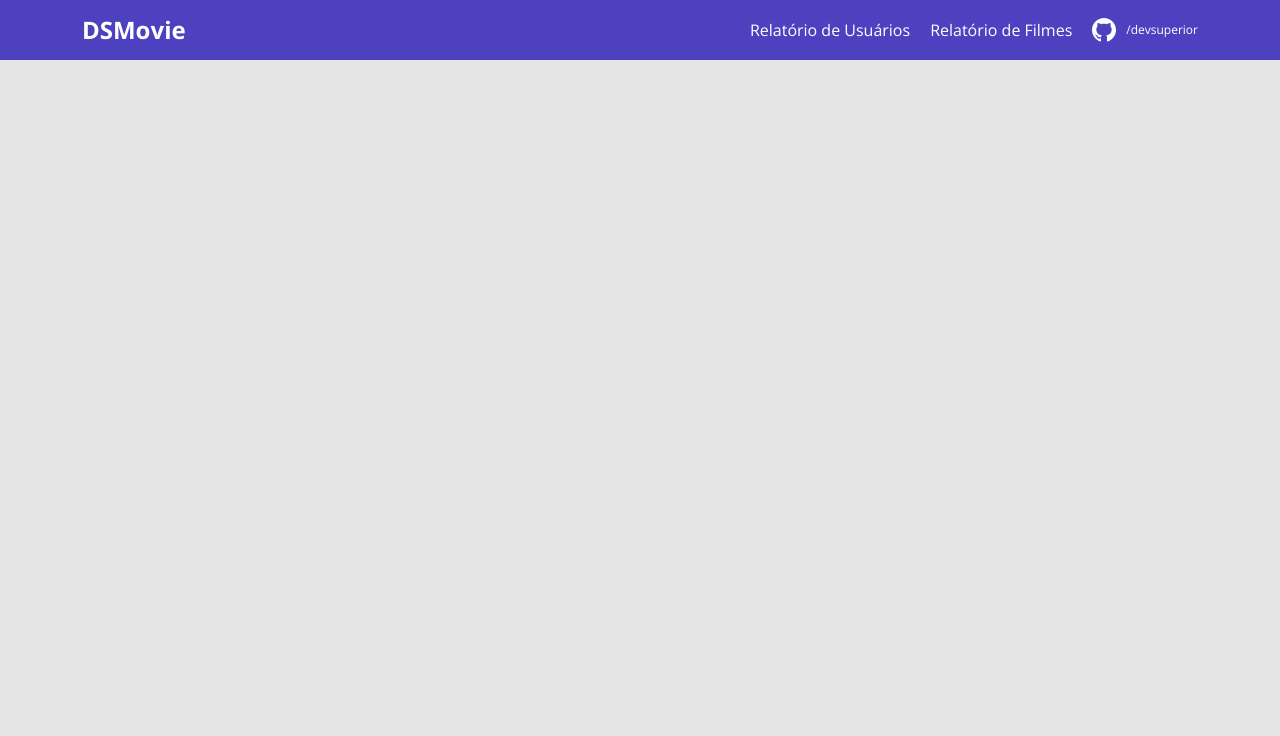
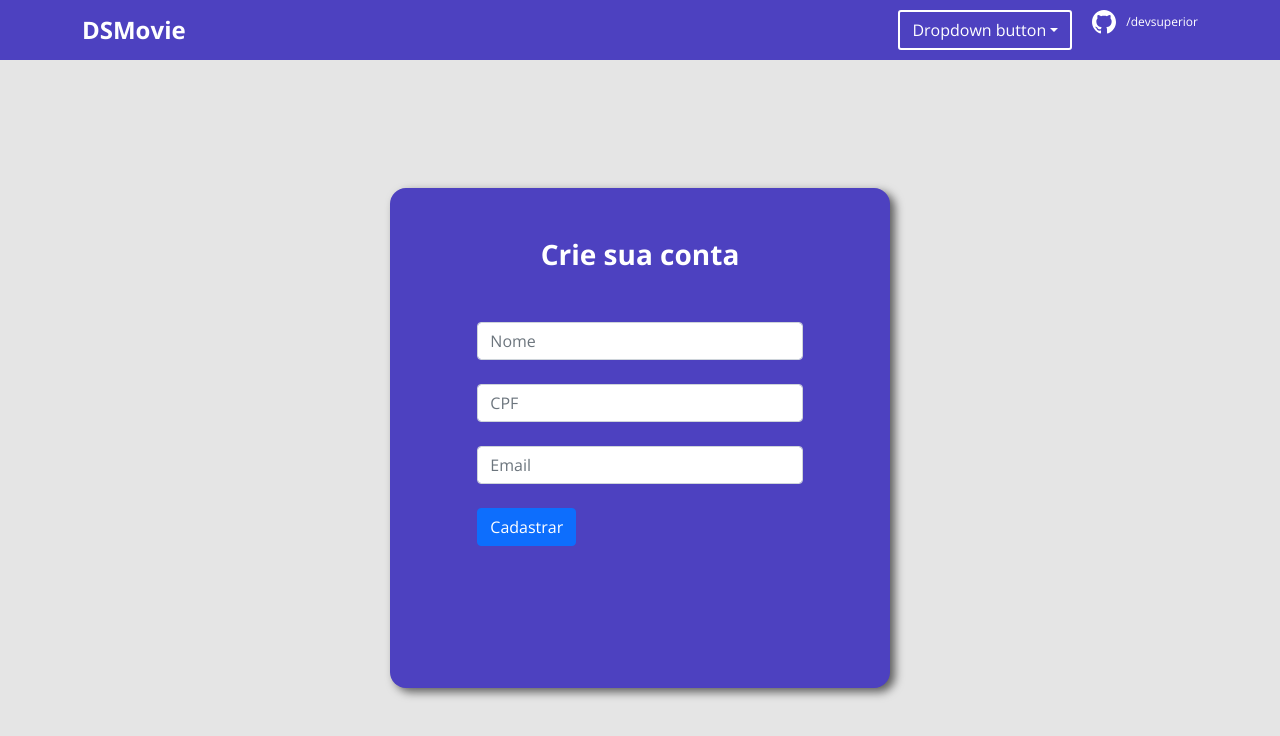
Before and after one commit to Filipe-Fonseca-Silva/dsmovie, a React (Create React App) app in the folder frontend/: page /cadastro/usuarios in a window 1280 px wide. Shown: the top 736 px of the page. Built offline with nearby package versions, Linux system fonts and the light colour scheme; no server answers.

Commit message:
Tela de cadastro

```diff
--- a/frontend/package.json
+++ b/frontend/package.json
@@ -12,8 +12,9 @@
     "@types/react-dom": "^18.0.1",
     "@types/react-router-dom": "5.3.2",
     "axios": "0.24.0",
-    "bootstrap": "5.1.3",
+    "bootstrap": "^5.1.3",
     "react": "^18.0.0",
+    "react-bootstrap": "^2.4.0",
     "react-dom": "^18.0.0",
     "react-router-dom": "6.2.1",
     "react-scripts": "5.0.1",
--- a/frontend/src/App.tsx
+++ b/frontend/src/App.tsx
@@ -8,6 +8,7 @@ import Form from 'pages/Form';
 import Navbar from "components/Navbar";
 import RelatoriosUsuarios from "components/Relatorios/usuarios";
 import RelatoriosFilmes from "components/Relatorios/filmes";
+import CadastroUsuarios from "components/CadastroUsuarios";
 
 function App() {
   return (
@@ -18,8 +19,9 @@ function App() {
         <Route path="/form">
           <Route path=":movieId" element={<Form />} />
         </Route>
-        <Route path="/relatorios/usuarios" element={<RelatoriosUsuarios/>}/>
+        <Route path="/relatorios/usuarios" element={<RelatoriosUsuarios/>} />
         <Route path="/relatorios/filmes" element={<RelatoriosFilmes />} />
+        <Route path="/cadastro/usuarios" element={<CadastroUsuarios/>} />
       </Routes>
     </BrowserRouter>
   );
--- /dev/null
+++ b/frontend/src/components/CadastroUsuarios/index.tsx
@@ -0,0 +1,34 @@
+import './style.css';
+
+const CadastroUsuarios = () => {
+
+    return (
+        <>
+            <div className='container-cadastro'>
+                <div className="container-tela-login">
+                    <h3>Crie sua conta</h3>
+                    <div className="container-inputs">
+                        <form>
+                            <div className='row' style={{ marginTop: "50px" }}>
+                                <div className='col-md-8 offset-md-2'>
+                                    <input className='form-control' type="text" placeholder="Nome" /><br></br>
+                                </div>
+                                <div className='col-md-8 offset-md-2'>
+                                    <input className='form-control' type="text" placeholder="CPF" /><br></br>
+                                </div>
+                                <div className='col-md-8 offset-md-2'>
+                                    <input className='form-control' type="text" placeholder="Email" /><br></br>
+                                </div>
+                                <div className='col-md-8 offset-md-2'>
+                                    <button className='btn btn-primary' type='submit'>Cadastrar</button>
+                                </div>
+                            </div>
+                        </form>
+                    </div>
+                </div>
+            </div>
+        </>
+    );
+}
+
+export default CadastroUsuarios;
--- /dev/null
+++ b/frontend/src/components/CadastroUsuarios/style.css
@@ -0,0 +1,26 @@
+* {
+    margin: 0;
+    padding: 0;
+    box-sizing: border-box;
+}
+
+h3 {
+    color: white;
+    text-align: center;
+    margin-top: 50px;
+    font-weight: 700;
+}
+
+.container-cadastro {
+    display: flex;
+    justify-content: center;
+    margin-top: 10%;
+}
+
+.container-tela-login {
+    width: 500px;
+    height: 500px;
+    background: #4D41C0;
+    box-shadow: 5px 4px 10px rgba(0, 0, 0, 0.6);
+    border-radius: 16px;
+}
--- a/frontend/src/components/Navbar/index.tsx
+++ b/frontend/src/components/Navbar/index.tsx
@@ -1,16 +1,32 @@
 import { ReactComponent as GithubIcon } from 'assets/img/github.svg';
+import { Dropdown, DropdownButton } from 'react-bootstrap';
 import './style.css';
 
 function Navbar() {
+    let drop = document.getElementsByClassName('dropdown-toggle') as HTMLCollectionOf<any>;
+    setTimeout(() =>{
+        if(drop.length > 0){
+
+            drop[0].classList.remove('btn-primary');
+            drop[0].classList.add('dropDown-navbar');
+        }
+    }, 200);
 
     return (
         <header>
             <nav className="container">
                 <div className="dsmovie-nav-content">
-                    <h1>DSMovie</h1>
-                    <div style={{display:"flex"}}>
-                        <a href="/relatorios/usuarios" style={{marginRight:"20px"}}>Relatório de Usuários</a>
-                        <a href="/relatorios/filmes" style={{marginRight:"20px"}}>Relatório de Filmes</a>
+                    <h1>
+                        <a href='/'>DSMovie</a>
+                    </h1>
+                    <div style={{ display: "flex" }}>
+
+                        <DropdownButton id="dropdown-basic-button" title="Dropdown button" style={{marginRight:"20px"}}>
+                            <Dropdown.Item href="/relatorios/usuarios">Relatórios de Usuários</Dropdown.Item>
+                            <Dropdown.Item href="/relatorios/filmes">Relatórios de Filmes</Dropdown.Item>
+                            <Dropdown.Item href="cadastro/usuarios">Cadastro de Usuários</Dropdown.Item>
+                        </DropdownButton>
+
                         <a href="https://github.com/devsuperior">
                             <div className="dsmovie-contact-container">
                                 <GithubIcon />
--- a/frontend/src/components/Navbar/style.css
+++ b/frontend/src/components/Navbar/style.css
@@ -27,3 +27,16 @@ header {
     margin: 0 0 0 10px;
     font-size: 12px;
 }
+
+.dropDown-navbar {
+    border: 2px solid white !important;
+    background: #4D41C0 !important;
+    color: white !important;
+    border-radius: 3px;
+}
+
+.dropDown-navbar:hover {
+    border: 2px solid white !important;
+    background: #fff !important;
+    color: #4D41C0 !important;
+}
--- a/frontend/src/components/Relatorios/filmes.tsx
+++ b/frontend/src/components/Relatorios/filmes.tsx
@@ -34,13 +34,10 @@ const RelatoriosFilmes = () => {
         if (formData.data.indexOf('/') > -1) {
             base = formData.data.split('/');
             formData.data = base[2] + '-' + base[1] + '-' + base[0];
-debugger
-
         }
         else if (formData.data.indexOf('-') > -1) {
             base = formData.data.split('-');
             formData.data = base[2] + '-' + base[1] + '-' + base[0];
-            debugger
         }
 
         let url = `http://localhost:8080/relatorio/movies?nomeRelatorio=${formData.nomeRelatorio}&nomeEmpresa=${formData.nomeEmpresa}&cnpj=${formData.cnpj}&email=${formData.email}&titulo=${formData.titulo}&autor=${formData.autor}&data=${formData.data}&filmeId=${formData.filmeId}&limit=${formData.limit}&pontuacao=${formData.pontuacao}`
```
Also changed, not shown: 1 other file (tests, documents, lock files or other folders).
